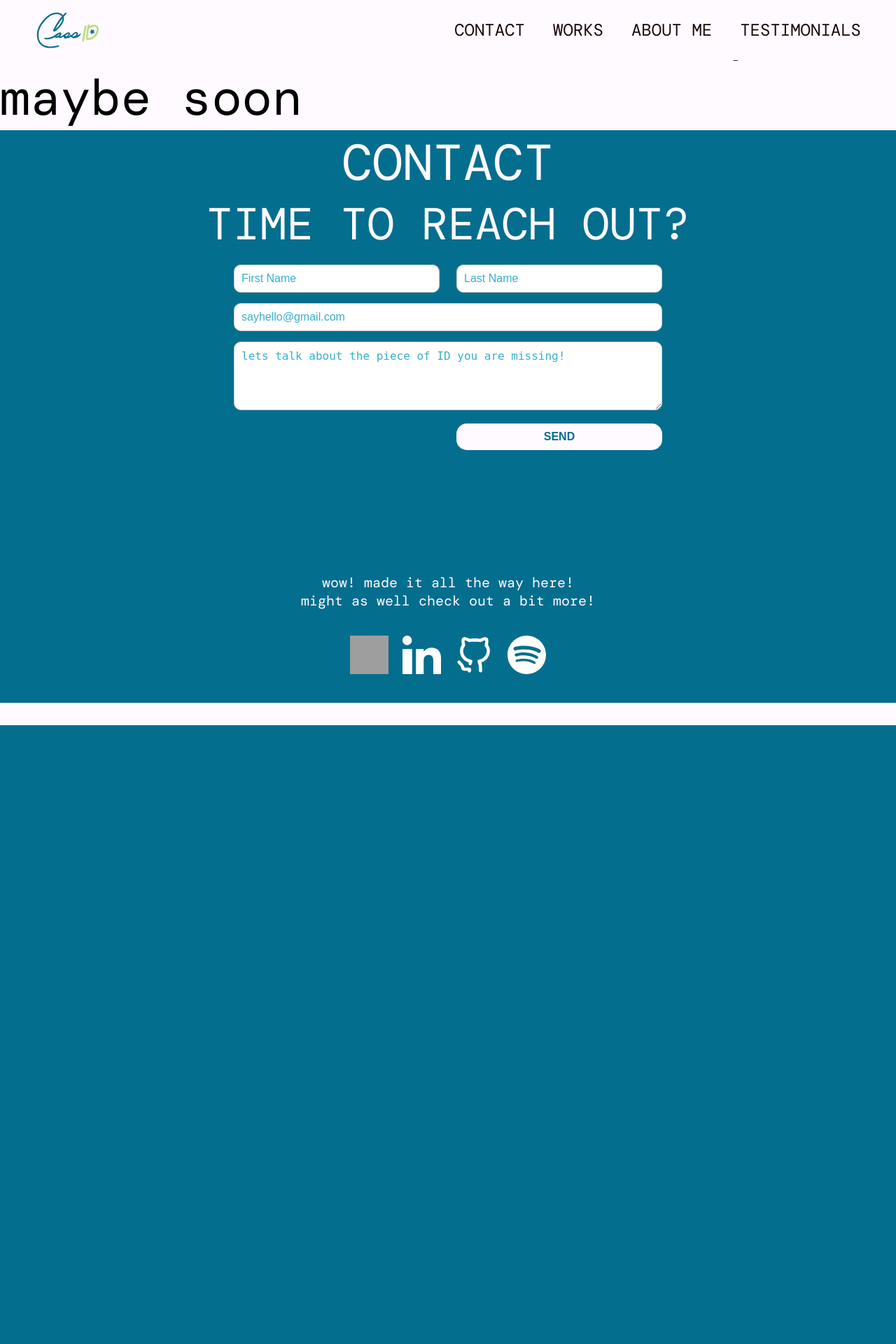
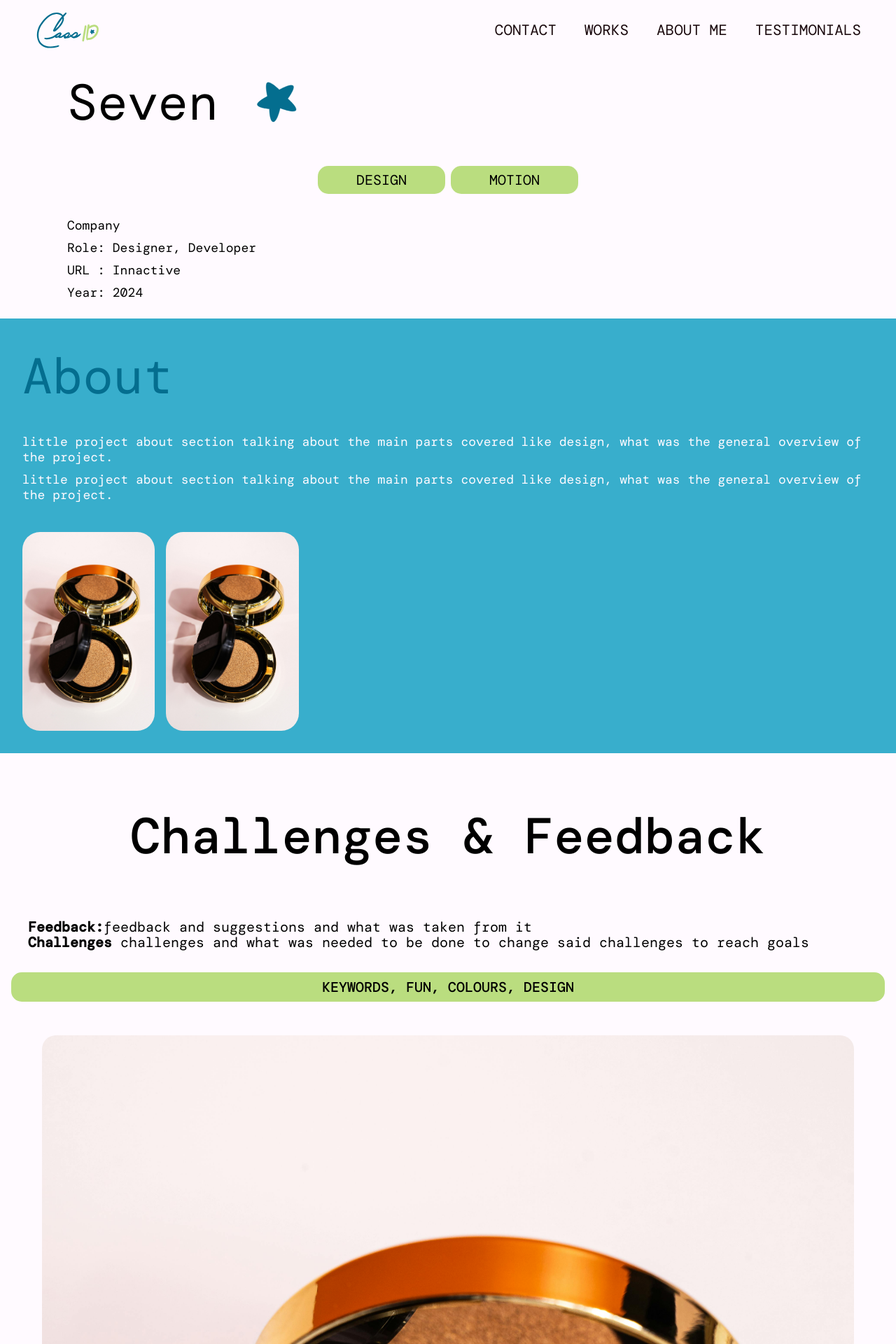
Before and after one commit to casspb/pelacek_cassidy_portfolio, a PHP site: page /project.html in a window 1280 px wide. Shown: the top 1920 px of the page at 70% size. Before the commit the page ends 1036 px from the top, so only its background shows below. Run offline with PHP 8.4, Linux system fonts and the light colour scheme; some libraries are stand-ins or nearby versions; some web fonts are replaced; grey boxes are pictures that could not be loaded.

Commit message:
designing project page
added html and scss for the project page

```diff
--- a/project.html
+++ b/project.html
@@ -39,10 +39,56 @@
     </header>
 
     <main>
-        <section>
-        <h1> Nothin' to see here sadly. maybe soon</h1>
+        <section class="title grid-con">
+        <h1 class="col-span-full">Seven <img class="title-star" src="images/cassID-star.svg" alt="logo star"></h1>
+        <div class="sorting-buttons-container col-span-full">
+        <div class="sorting-buttons"><p>DESIGN</p></div>
+        <div class="sorting-buttons "><p>MOTION</p></div>
+        </div>
+
+        <div class="project-base col-span-full">
+        <p> Company</p>
+        <p>Role: Designer, Developer</p>
+        <p>URL : Innactive</p>
+        <p>Year: 2024</p>
+    </div>
     </section>
 
+    <div class="project-about grid-con">
+        <h1 class="col-span-full">About</h1>
+
+        <p class="col-span-full">little project about section talking about the main parts covered like design, what was the general overview of the project. </p>
+
+            <p  class="col-span-full"> little project about section talking about the main parts covered like design, what was the general overview of the project.</p>
+
+                <img class="about-image col-span-2" src="images/placeholder.jpg" alt="placeholder">
+                <img class="about-image col-span-2" src="images/placeholder.jpg" alt="placeholder">
+    </div>
+
+    <section class="feedback">
+        <h1>Challenges & Feedback</h1>
+        <p><span>Feedback:</span>feedback and suggestions and what was taken from it</p>
+        <p><span>Challenges</span> challenges and what was needed to be done to change said challenges to reach goals</p>
+    </section>
+
+        <div class="keywords col-span-full"><p>KEYWORDS, FUN, COLOURS, DESIGN</p></div>
+
+    <section class="grid-con photo-gallery">
+        <img class="col-span-full" src="images/placeholder.jpg" alt="placeholder">
+        <img class="col-span-2" src="images/placeholder.jpg" alt="placeholder">
+        <img class="col-span-2" src="images/placeholder.jpg" alt="placeholder">
+        <img class="col-span-2" src="images/placeholder.jpg" alt="placeholder">
+        <img class="col-span-2" src="images/placeholder.jpg" alt="placeholder">
+
+    </section>
+
+    <section class="toolkit grid-con">
+        <h1 class="col-span-full">Toolkit</h1>
+        <img class="col-span-1" src="images/illustrator.svg" alt="illustrator logo">
+        <img class="col-span-1" src="images/after-effects.svg" alt="after-effects logo">
+        <img class="col-span-1" src="images/photoshop.svg" alt="photoshop logo">
+        <img class="col-span-1" src="images/lightroom.svg" alt="lightroom logo">
+    </section>
     </main>
 
     <footer>
--- a/sass/abstracts/_variables.scss
+++ b/sass/abstracts/_variables.scss
@@ -73,6 +73,7 @@ h3 {
 
 p {
     font-weight: 400;
+    line-height: 22px;
     font-size: $font-size-p; // Base size for mobile
     font-family: $primary-font-family;
 
--- a/sass/components/_footer.scss
+++ b/sass/components/_footer.scss
@@ -59,6 +59,7 @@ footer{
 //contact
 
 .contact {
+    padding-top: 2em;
     h1, h2 {
         text-align: center;
     }
--- a/sass/components/_header.scss
+++ b/sass/components/_header.scss
@@ -41,7 +41,7 @@ header{
                 text-transform: uppercase;
                 position: relative;
                 float: left;
-                font-size: 24px;
+                font-size: 21px;
 
                 a {
                     padding: 20px;
--- a/sass/main.scss
+++ b/sass/main.scss
@@ -2,6 +2,10 @@
 @use 'base';
 @use 'components';
 @use 'pages';
+
+body{
+    margin-bottom: -2em;
+}
 
 //testimonials
 .testimonial-section{
@@ -174,6 +178,8 @@ body{
         text-align: center;
     }
 
+}
+
 .sorting-buttons-container {
     display: flex;
     justify-content: center;
@@ -195,7 +201,6 @@ body{
             background-color: a.$primary-color;
             color: a.$base-colour;
             box-shadow: 1px 1px 3px rgba(0, 0, 0, 0.5);
-            }
         }
     }
 }
--- a/sass/pages/_project.scss
+++ b/sass/pages/_project.scss
@@ -0,0 +1,104 @@
+@use "../abstracts" as a;
+
+
+.title{
+    margin-top: 100px ;
+
+    h1{
+        padding-left: .5em;
+        margin-bottom: .5em;
+    }
+
+    .title-star{
+        height: 1em;
+        margin-bottom: -10px;
+    }
+}
+
+.project-base {
+    margin: 1em 0;
+
+    p{
+        font-size: 18px;
+        margin: 10px 0;
+         padding: 0 2em;
+    }
+
+}
+
+.about-image{
+  margin: 2em 0;
+    border-radius: 25px;
+}
+
+.project-about{
+    background-color: a.$accent-color;
+    padding: 0 2em;
+
+    h1{
+        margin-top: .5em;
+        color: a.$primary-color;
+        margin-bottom: 0.5em;
+    }
+
+    p{
+        font-size: 18px;
+        color: a.$base-colour;
+        margin-bottom: 10px;
+    }
+
+}
+
+.feedback{
+    margin: 1em 0;
+
+    h1{
+        text-align: center;
+        margin: 1em 0;
+        font-weight: 500;
+        padding: 0 10px;
+    }
+
+    p{
+        padding: 0 2em;
+
+        span{
+            font-weight: bold;
+        }
+    }
+}
+
+.keywords {
+    margin: 2em 1em;
+    text-align: center;
+    padding: 10px 0;
+    border-radius: 15px;
+    background-color: a.$secondary-color;
+
+    p{
+        font-weight: 500;
+    }
+}
+
+.photo-gallery{
+    margin: 1em 0;
+    img{
+        border-radius: 20px;
+        margin-top: 1em;
+        margin-bottom: 1em;
+    }
+}
+
+.toolkit{
+    margin-bottom: 8em;
+
+    h1{
+        text-align: center;
+        margin-top: 1em;
+        margin-bottom: 1em;
+    }
+    img{
+        padding: 5px;
+    }
+
+}
```
Also changed, not shown: css/main.css, images/placeholder.jpg (added), 1 other file. Lines whose indentation alone changed are shown as unchanged.
